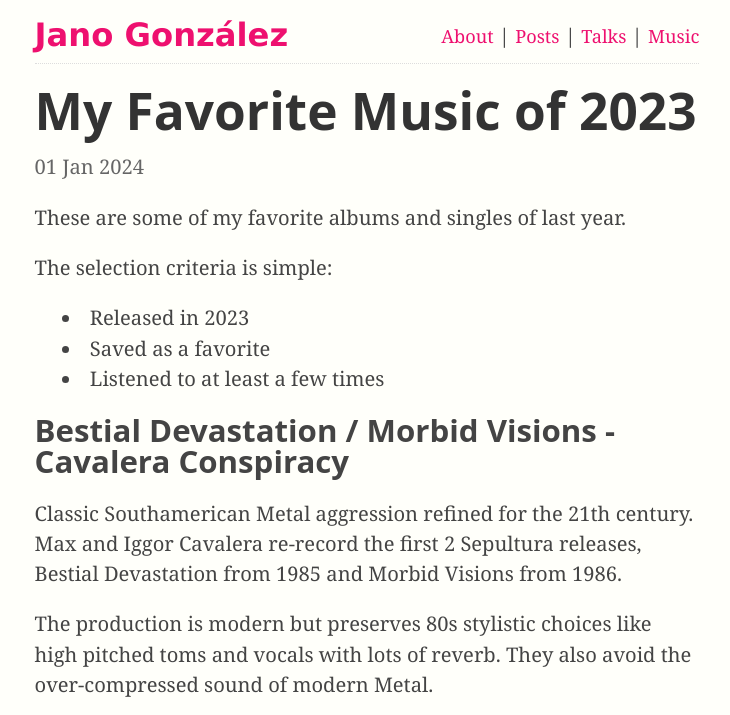
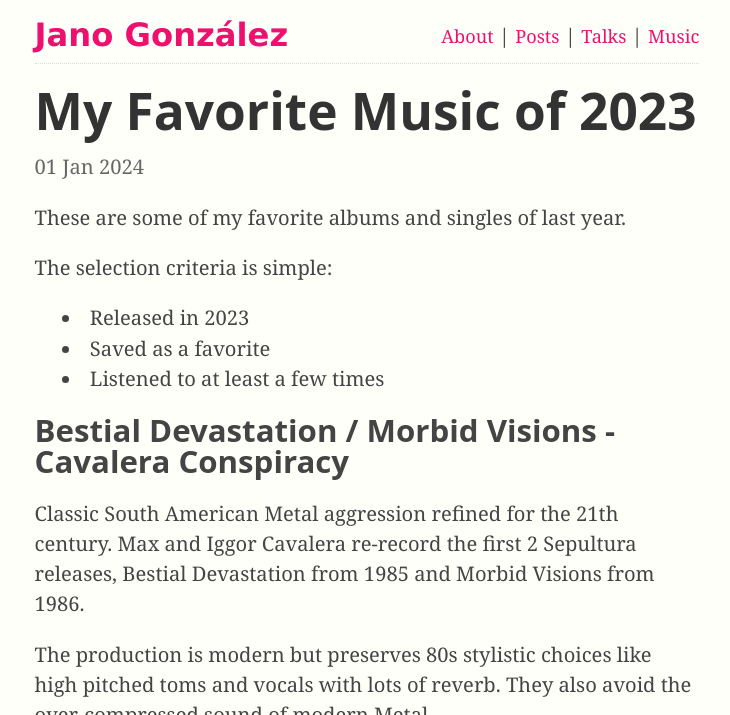
Before and after one commit to janogonzalez/janogonzalez.github.io, a Jekyll site: the page built from _posts/2024-01-01-my-favorite-music-of-2023.md, in a window 1280 px wide and 900 px high, cut to the strip 0-715 px from the top of the window. Shown: the whole strip, without its empty margins (273-1003 px from the left). Built offline with Jekyll 4.4.1, drawn with Linux system fonts in a browser that asks for light colours.

Commit message:
Fix another typo LOL

```diff
--- a/_posts/2024-01-01-my-favorite-music-of-2023.md
+++ b/_posts/2024-01-01-my-favorite-music-of-2023.md
@@ -16,7 +16,7 @@
 
 ## Bestial Devastation / Morbid Visions - Cavalera Conspiracy
 
-Classic Southamerican Metal aggression refined for the 21th century. Max and
+Classic South American Metal aggression refined for the 21th century. Max and
 Iggor Cavalera re-record the first 2 Sepultura releases, Bestial Devastation
 from 1985 and Morbid Visions from 1986.
 
```
